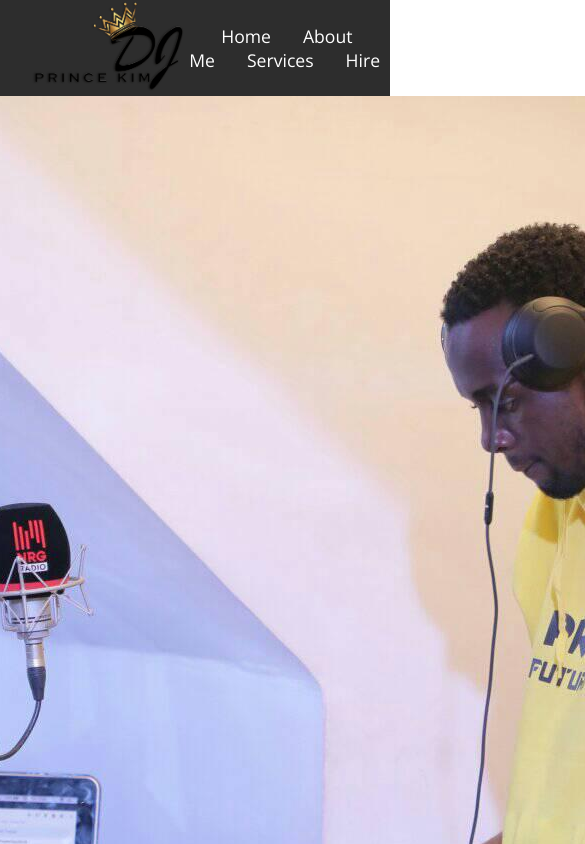
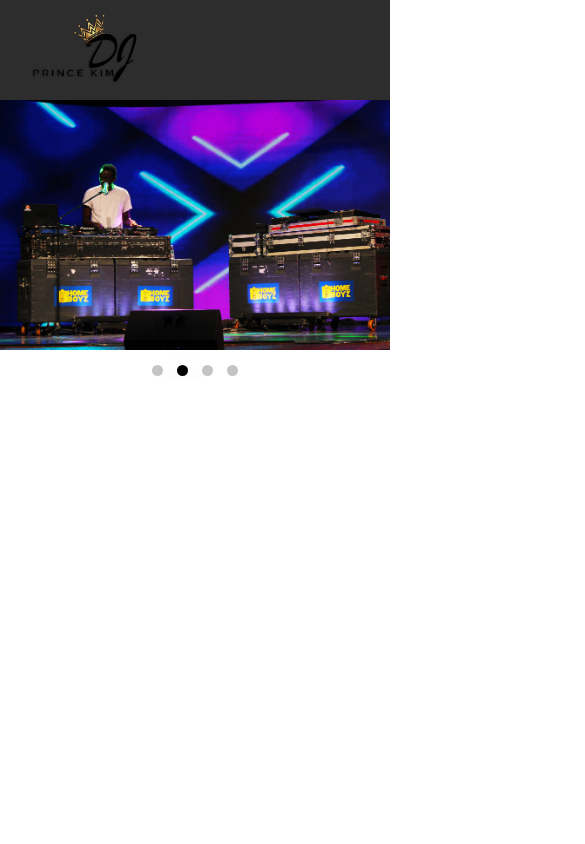
Before and after one commit to david-commit/dj-portfolio, a Next.js app: page / in a window 390 px wide. Shown: the top 844 px of the page, 585 px wide, since content can reach past the window. Built offline with nearby package versions, Linux system fonts and the light colour scheme.

Commit message:
Style: Home slider & Screen responsiveness

```diff
--- a/src/styles/NavBar.css
+++ b/src/styles/NavBar.css
@@ -1,7 +1,8 @@
+/* ========== NAVBAR ========== */
 header {
   width: 100%;
   background-color: rgba(0, 0, 0, 0.822);
- height: 6rem;
+  height: 100px;
   display: flex;
   align-items: center;
 }
@@ -15,6 +16,68 @@ header > section {
 }
 
 header > section > a > img {
+  width: 7rem;
+  height: 4.5rem;
+  align-items: center;
+}
+
+header > section > nav > a {
+ display: none;
+}
+/* ========== NAVBAR ========== */
+/* ========== HOME ========== */
+/* -- SLIDER -- */
+/* Slideshow */
+.slideshow {
+  margin: 0 auto;
+  overflow: hidden;
+  width: 100%;
+}
+
+.slideshowSlider {
+  white-space: nowrap;
+  transition: ease 1000ms;
+}
+
+.slide {
+  display: inline-block;
+
+  height: 250px;
+  width: 100%;
+  object-fit: cover;
+}
+
+/* Buttons */
+.slideshowDots {
+  text-align: center;
+}
+
+.slideshowDot {
+  display: inline-block;
+  height: 0.7rem;
+  width: 0.7rem;
+  border-radius: 50%;
+
+  cursor: pointer;
+  margin: 10px 7px 0px;
+
+  background-color: #c4c4c4;
+}
+
+.slideshowDot.active {
+  background-color: black;
+  box-shadow: rgba(79, 86, 89, 0.2) 0px 7px 29px 0px;
+}
+
+/* -- SLIDER -- */
+/* ====== MEDIA QUERIES ====== */
+/* Best Practice suggests */
+/* keep default style for smallest screen size (portrait mobile, below 576px) */
+/* and then proceed in assending order with media query like below */
+
+/* Small devices (landscape phones, 576px and above till next break point) */
+@media (min-width: 576px) {
+  header > section > a > img {
     width: 10rem;
     height: 5.8rem;
     align-items: center;
@@ -25,3 +88,18 @@ header > section > nav > a {
     margin-left: 2rem;
     font-size: 1.1rem;
   }
+}
+
+/* Medium devices (tablets, 768px and above till next break point) */
+@media (min-width: 768px) {
+}
+
+/* Large devices (desktops, 992px and above till next break point) */
+@media (min-width: 992px) {
+}
+
+/* Very large devices (desktops, 1200px and above till next break point) */
+@media (min-width: 1200px) {
+}
+/* ====== MEDIA QUERIES ====== */
+/* ========== HOME ========== */
```
Lines whose indentation alone changed are shown as unchanged.
